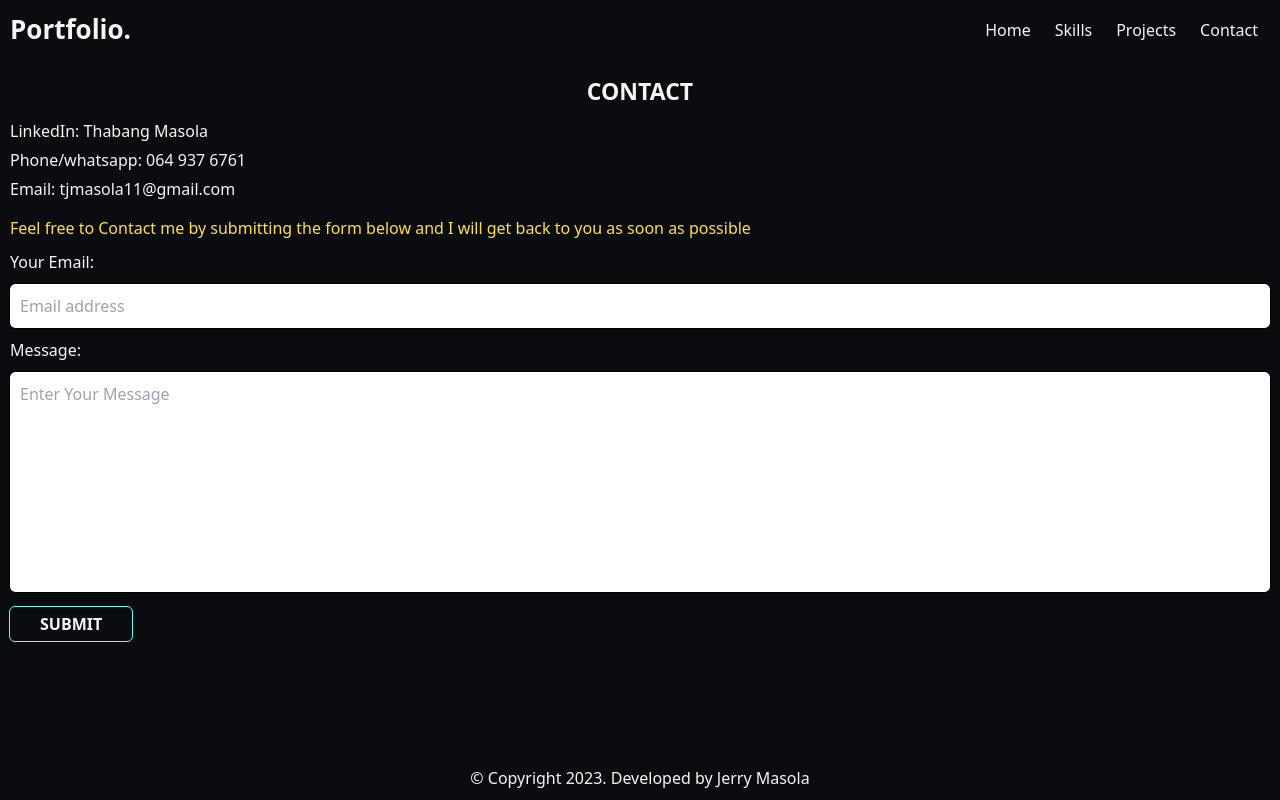
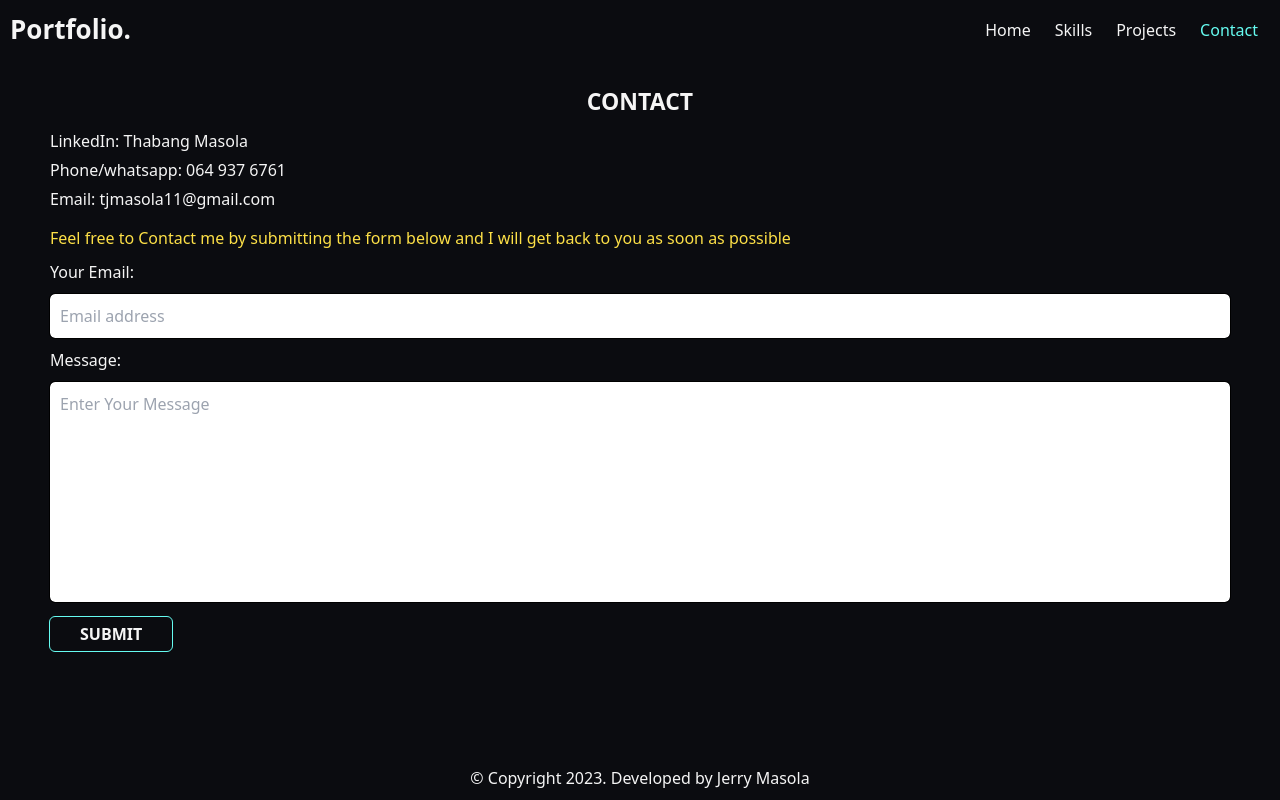
Before and after one commit to Collid3/new-portfolio, a React (Create React App) app: page /contact in a window 1280 px wide. Built offline with nearby package versions, Linux system fonts and the light colour scheme.

Commit message:
add image

```diff
--- a/src/App.css
+++ b/src/App.css
@@ -65,6 +65,14 @@ header nav ul li:hover {
   text-decoration: underline;
 }
 
+header nav .selected {
+  color: #66fcf1;
+}
+
+.hero-container {
+  width: 100%;
+}
+
 .hero-container p {
   display: block;
   max-width: 55rem;
@@ -94,6 +102,17 @@ header nav ul li:hover {
   background-color: #66fcf1;
   color: #0b0c10;
   transition: all 0.3s;
+}
+
+.main-hero {
+  max-width: 100rem;
+  margin: 0 auto;
+}
+
+.main-hero img {
+  width: 50%;
+  border-radius: 50%;
+  height: 28rem;
 }
 
 .skills-container ul {
@@ -145,11 +164,14 @@ header nav ul li:hover {
 }
 
 .contact-container {
+  flex-grow: 1;
   display: flex;
   flex-direction: column;
+  justify-content: center;
   gap: 1rem;
   padding: 0 1rem;
-  max-width: 150rem;
+  max-width: 120rem;
+  margin: 0 auto;
 }
 
 .contact-container p:first-child {
--- a/src/components/Header.js
+++ b/src/components/Header.js
@@ -1,25 +1,62 @@
-import React from "react";
+import React, { useEffect, useState } from "react";
 import { useNavigate } from "react-router-dom";
 
 const Header = () => {
+  const [selectedNav, setSelectedNav] = useState("");
   const navigate = useNavigate("");
 
-  const navTo = (destination) => {
-    console.log(destination);
+  useEffect(() => {
+    // eslint-disable-next-line default-case
+    switch (window.location.pathname) {
+      case "/":
+        setSelectedNav("home");
+        break;
 
-    navigate(`${destination}`);
-  };
+      case "/skills":
+        setSelectedNav("skills");
+        break;
+
+      case "/projects":
+        setSelectedNav("projects");
+        break;
+
+      case "/contact":
+        setSelectedNav("contact");
+        break;
+    }
+    // eslint-disable-next-line react-hooks/exhaustive-deps
+  }, [window.location.pathname]);
 
   return (
-    <header className="sticky top-0 flex justify-between items-center p-4 z-10 mb-6">
+    <header className="sticky top-0 flex justify-between items-center p-4 z-10 mb-10">
       <h1>Portfolio.</h1>
 
       <nav>
         <ul className="flex">
-          <li onClick={() => navTo("/")}>Home</li>
-          <li onClick={() => navTo("/skills")}>Skills</li>
-          <li onClick={() => navTo("/projects")}>Projects</li>
-          <li onClick={() => navTo("/contact")}>Contact</li>
+          <li
+            className={`${selectedNav === "home" ? "selected" : undefined}`}
+            onClick={() => navigate("/")}
+          >
+            Home
+          </li>
+          <li
+            className={`${selectedNav === "skills" ? "selected" : undefined}`}
+            onClick={() => navigate("/skills")}
+          >
+            Skills
+          </li>
+          <li
+            className={`${selectedNav === "projects" ? "selected" : undefined}`}
+            onClick={() => navigate("/projects")}
+          >
+            Projects
+          </li>
+          <li
+            className={`${selectedNav === "contact" ? "selected" : undefined}`}
+            onClick={() => navigate("/contact")}
+          >
+            Contact
+          </li>
         </ul>
       </nav>
     </header>
--- a/src/pages/Hero.js
+++ b/src/pages/Hero.js
@@ -1,26 +1,37 @@
 import React from "react";
+import { useNavigate } from "react-router-dom";
 
 const Hero = () => {
+  const navigate = useNavigate("");
+
   return (
-    <div className="hero-container h-full flex flex-col items-center justify-center gap-7">
+    <div className="main-hero flex justify-between items-center h-full">
+      <div className="hero-container flex flex-col items-center justify-center gap-7">
         <h1 className="text-6xl">
           <span className="font-normal text-4xl">HI, I AM</span> JERRY MASOLA
         </h1>
         <h2 className="text-4xl">5 YEARS FULL STACK DEVELOPER</h2>
 
         <p>
-        Hardworking and passionate Self-driven developer dedicated to developing
-        user-friendly and feature-rich websites with strong organization.
-        Proficient in developing servers, user interfaces, testing and
-        debugging. Dependable developer successful at managing multiple
-        priorities with a positive attitude. Willingness to take on added
-        responsibilities to meet team goals.
+          Hardworking and passionate Self-driven developer dedicated to
+          developing user-friendly and feature-rich websites with strong
+          organization. Proficient in developing servers, user interfaces,
+          testing and debugging. Dependable developer successful at managing
+          multiple priorities with a positive attitude. Willingness to take on
+          added responsibilities to meet team goals.
         </p>
 
         <section className="flex gap-5">
-        <button className="px-8 py-2">PROJECTS</button>
-        <button className=" px-8 py-2">CONTACT</button>
+          <button className="px-8 py-2" onClick={() => navigate("/projects")}>
+            PROJECTS
+          </button>
+          <button className=" px-8 py-2" onClick={() => navigate("/contact")}>
+            CONTACT
+          </button>
         </section>
+      </div>
+
+      <img src={require("../images/myself.jpg")} alt="" />
     </div>
   );
 };
```
Also changed, not shown: 1 other file (tests, documents, lock files or other folders). Lines whose indentation alone changed are shown as unchanged.
